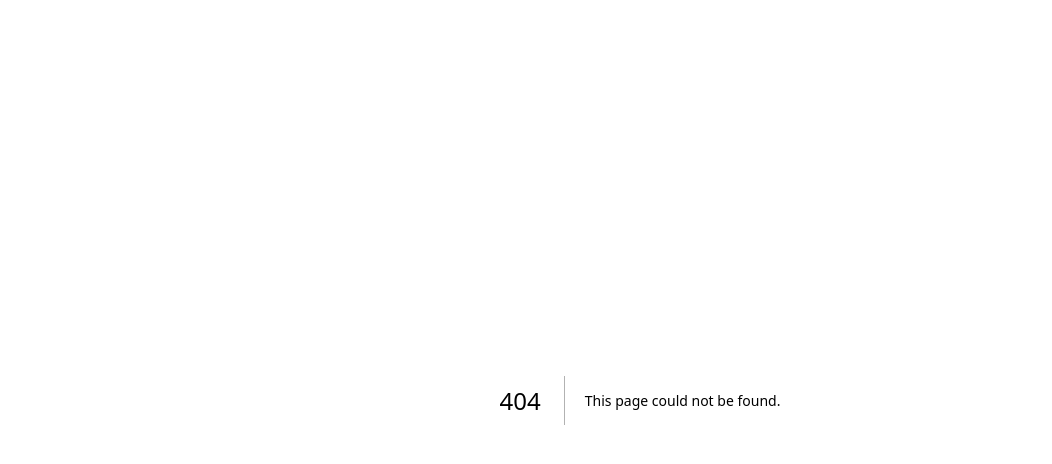
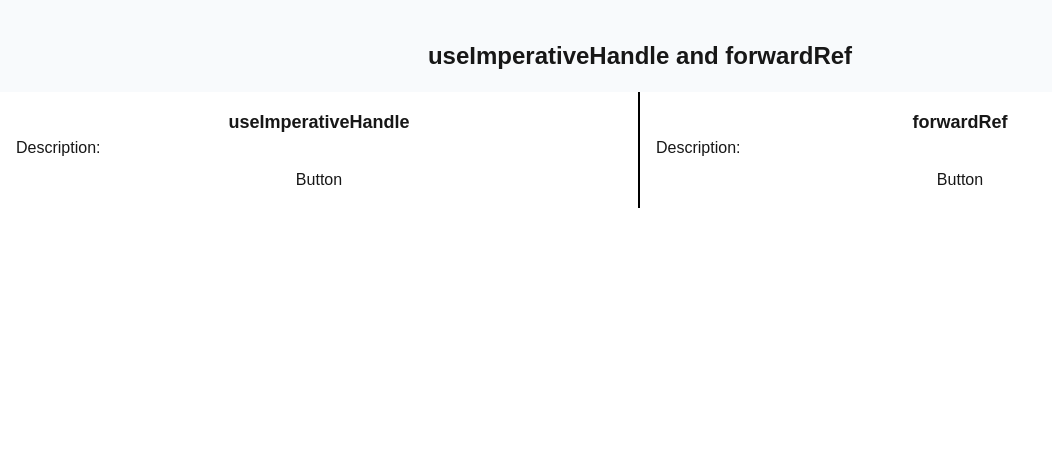
Before and after one commit to rikiitokazu/react-topics, a Next.js app: page /react/3 in a window 1280 px wide. Before the commit this address had no page. Shown: the top 464 px of the page, without its empty margins (0-1052 px from the left). Built offline with nearby package versions, Linux system fonts and the light colour scheme.

Commit message:
starter for imperativehandle

```diff
--- /dev/null
+++ b/app/react/3/page.tsx
@@ -0,0 +1,48 @@
+'use client'
+// useEffect vs useLayout
+
+import { useImperativeHandle, useRef, forwardRef, useState } from "react"
+
+export default function ImperativeHandleRef(): JSX.Element {
+    const [dummy, setDummy] = useState(false)
+
+    return (
+        <div className = "">
+            <header className = "flex justify-center pt-10 pb-5 font-bold text-2xl bg-slate-50">
+                useImperativeHandle and forwardRef
+            </header>
+            <section className = "grid grid-cols-2">
+                <div className = "border-r-2 border-black p-4">
+                    <header className = "text-center text-lg font-semibold">
+                        useImperativeHandle
+                    </header>
+                    <div className = "flex flex-col gap-2">
+                        <section>
+                            Description:
+                        </section>
+                        <button className = "btn btn-neutral border-black btn-xsm" onClick = {() => setDummy(!dummy)}>
+                            Button
+                          </button>
+
+                    </div>
+                </div>
+
+                <div className = "p-4">
+                    <header className = "text-center text-lg font-semibold">
+                    forwardRef
+                    </header>
+                    <div className = "flex flex-col gap-2">
+                        <section>
+                            Description:
+                        </section>
+                        <button className = "btn btn-neutral border-black btn-xsm" onClick = {() => setDummy(!dummy)}>
+                            Button
+                          </button>
+
+
+                    </div>
+                </div>
+            </section>
+        </div>
+    )
+}
```
